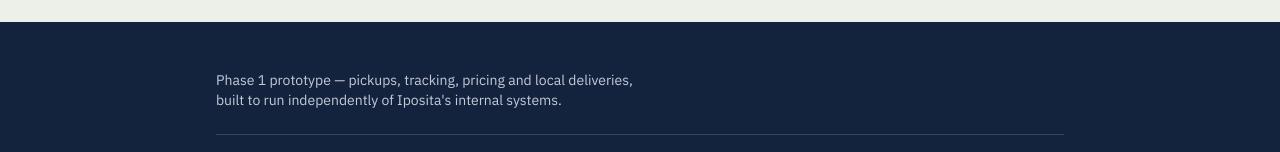
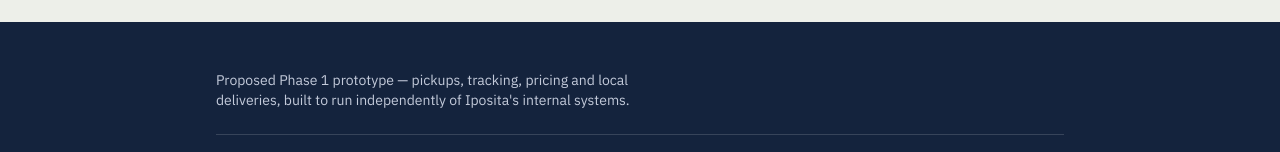
Before and after one commit to MuhireHubert/DigiPosita, a Next.js app: page / in a window 1280 px wide. Shown: the part 1493-1645 px from the top of the page. Built offline with nearby package versions, Linux system fonts and the light colour scheme.

Commit message:
visuals for home

```diff
--- a/components/Footer.tsx
+++ b/components/Footer.tsx
@@ -3,7 +3,7 @@
     <footer className="mt-16 bg-ink py-12 text-paper">
       <div className="mx-auto max-w-4xl px-6">
         <p className="max-w-md text-sm text-[#C3CADA]">
-          Phase 1 prototype — pickups, tracking, pricing and local deliveries,
+          Proposed Phase 1 prototype — pickups, tracking, pricing and local deliveries,
           built to run independently of Iposita's internal systems.
         </p>
         <p className="mt-6 border-t border-white/15 pt-4 text-xs text-[#8C97AC]">
```
